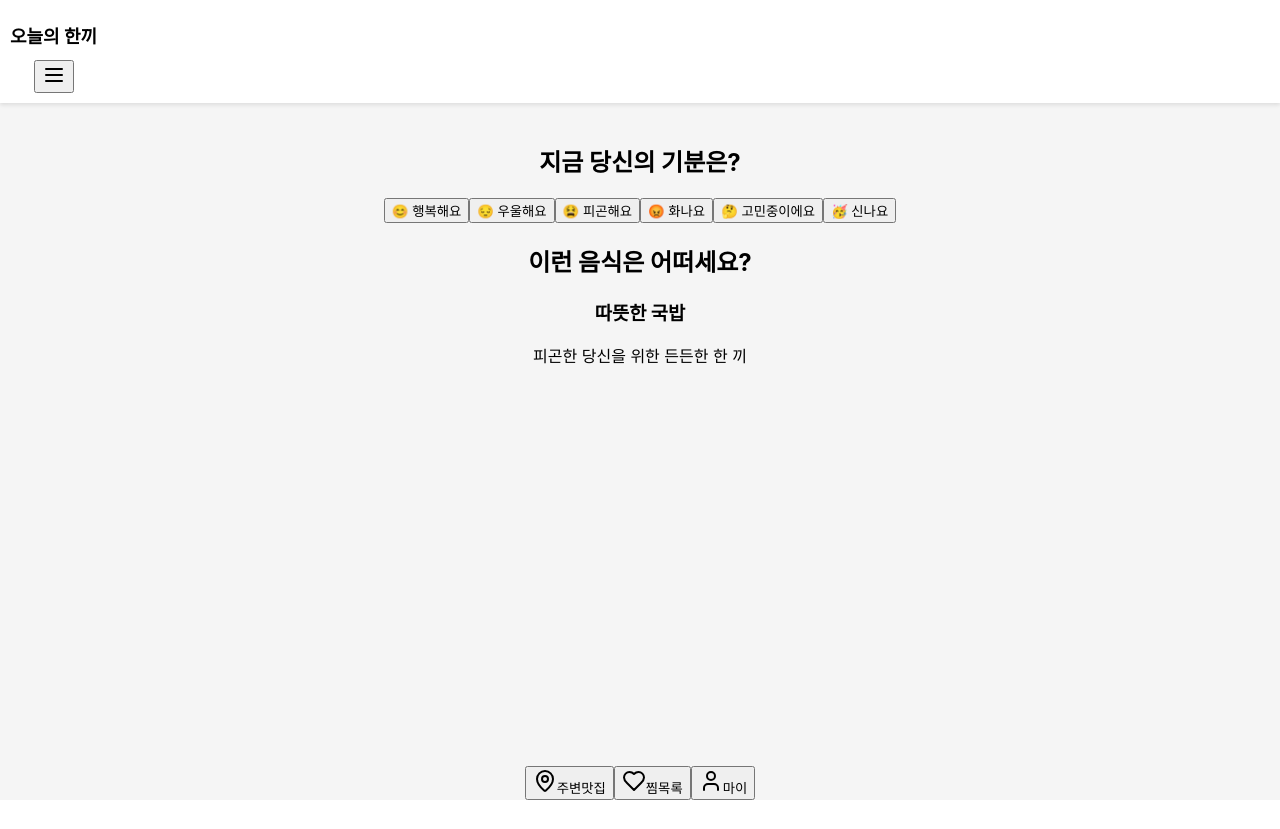
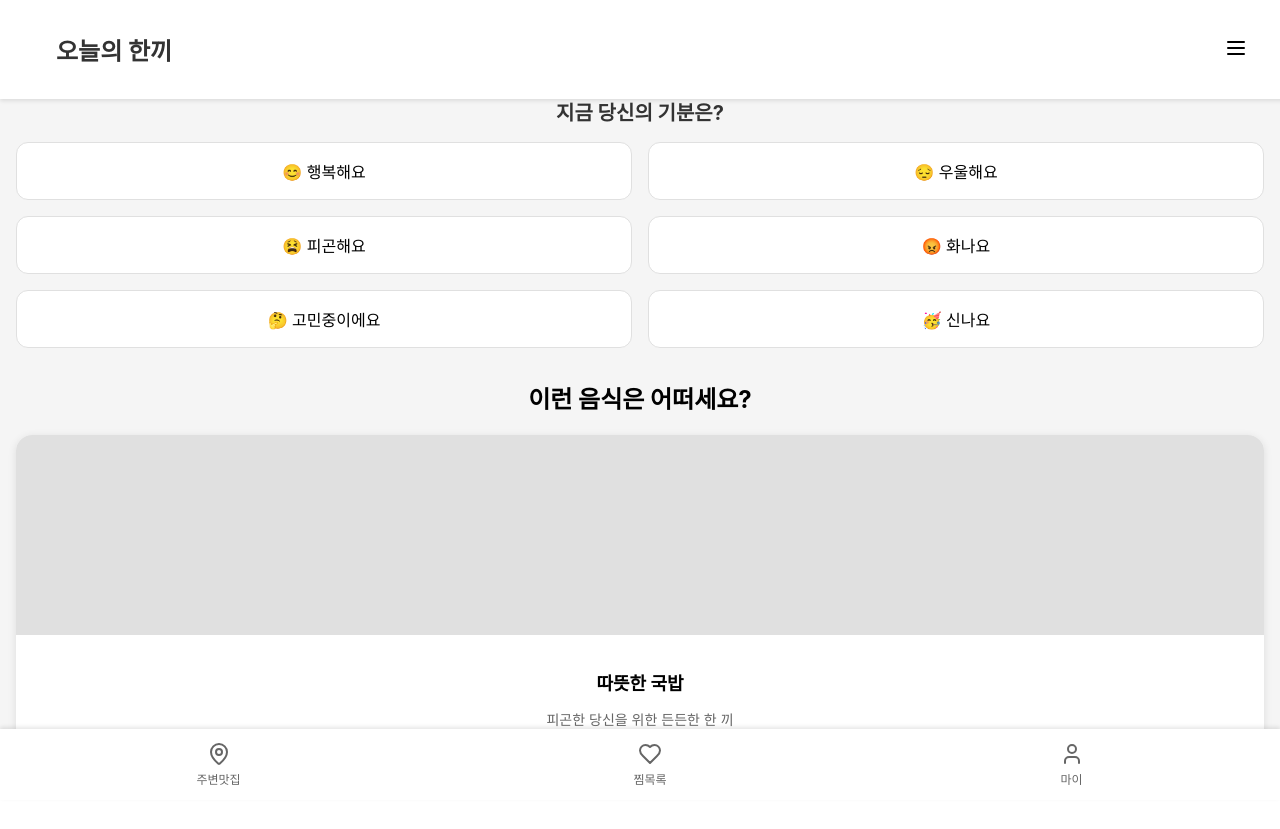
Before and after one commit to pnci1029/MoodBite, a React (Create React App) app in the folder MoodBite_FE/: page / in a window 1280 px wide. Before the commit the page ends 800 px from the top, so only its background shows below. Built offline with nearby package versions, Linux system fonts and the light colour scheme.

Commit message:
[feature] fix main scss

```diff
--- a/MoodBite_FE/src/style/testExecuted.module.scss
+++ b/MoodBite_FE/src/style/testExecuted.module.scss
@@ -1,119 +1,196 @@
 @import "common/variables";
-
 .container {
-  display: flex;
-  flex-direction: column;
+  position: relative;
+  width: 100%;
   height: 100vh;
   background-color: #f5f5f5;
 }
 
 .header {
-  display: flex;
-  justify-content: space-between;
-  align-items: center;
-  padding: 10px;
-  background-color: #fff;
+  position: fixed;
+  top: 0;
+  width: 100%;
+  padding: 1rem;
+  background-color: #ffffff;
   box-shadow: 0 2px 4px rgba(0, 0, 0, 0.1);
-}
+  z-index: 100;
 
-.logo {
-  font-size: 18px;
-  font-weight: bold;
-}
+  .headerContent {
+    display: flex;
+    justify-content: space-between;
+    align-items: center;
+    max-width: 1200px;
+    margin: 0 auto;
+  }
 
-.menu {
-  display: flex;
-  align-items: center;
-}
+  .logo {
+    font-size: 1.5rem;
+    font-weight: bold;
+    color: #333;
+  }
 
-.hamburgerMenu {
-  margin-left: 10px;
-  background: none;
-  border: none;
-  font-size: 16px;
-}
-
-.nav {
-  display: flex;
-  justify-content: space-around;
-  padding: 10px;
-  background-color: #fff;
-  box-shadow: 0 2px 4px rgba(0, 0, 0, 0.1);
-}
-
-.category {
-  display: flex;
-  list-style: none;
-  padding: 0;
-  margin: 0;
-}
-
-.category li {
-  margin: 0 10px;
-  font-size: 14px;
-  cursor: pointer;
+  .menuButton {
+    background: none;
+    border: none;
+    cursor: pointer;
+    padding: 0.5rem;
+  }
 }
 
 .mainContent {
-  flex-grow: 1;
-  display: flex;
-  flex-direction: column;
-  padding: 20px;
+  padding: 80px 1rem 70px;
+  overflow-y: auto;
 }
 
-.mapSection {
-  flex: 1;
-  background-color: #eee;
-  display: flex;
-  justify-content: center;
-  align-items: center;
+.moodSection {
+  margin-bottom: 2rem;
+
+  .sectionTitle {
+    font-size: 1.25rem;
+    font-weight: bold;
+    margin-bottom: 1rem;
+    color: #333;
+  }
+
+  .moodGrid {
+    display: grid;
+    grid-template-columns: repeat(2, 1fr);
+    gap: 1rem;
+  }
+
+  .moodButton {
+    padding: 1rem;
+    border: 1px solid #e0e0e0;
+    border-radius: 12px;
+    background-color: #ffffff;
+    font-size: 1rem;
+    display: flex;
+    flex-direction: column;
+    align-items: center;
+    gap: 0.5rem;
+    transition: all 0.2s ease;
+
+    &:active {
+      background-color: #f0f0f0;
+      transform: scale(0.98);
+    }
+  }
 }
 
-.map {
-  width: 100%;
-  height: 200px;
-  background-color: #ccc;
-  text-align: center;
-  line-height: 200px;
-  font-size: 18px;
+.foodSection {
+  .foodCards {
+    display: flex;
+    flex-direction: column;
+    gap: 1rem;
+  }
+
+  .foodCard {
+    background: #ffffff;
+    border-radius: 16px;
+    overflow: hidden;
+    box-shadow: 0 2px 8px rgba(0, 0, 0, 0.1);
+
+    .foodImage {
+      width: 100%;
+      height: 200px;
+      background-color: #e0e0e0;
+      background-size: cover;
+      background-position: center;
+    }
+
+    .foodInfo {
+      padding: 1rem;
+
+      h3 {
+        font-size: 1.125rem;
+        font-weight: bold;
+        margin-bottom: 0.5rem;
+      }
+
+      p {
+        color: #666;
+        font-size: 0.875rem;
+      }
+    }
+  }
 }
 
-.recommendSection {
-  flex: 1;
-  background-color: #eee;
+.bottomNav {
+  position: fixed;
+  bottom: 0;
+  width: 100%;
   display: flex;
-  flex-direction: column;
-  justify-content: center;
-  align-items: center;
-  margin-top: 20px;
+  justify-content: space-around;
+  background-color: #ffffff;
+  padding: 0.75rem 0;
+  box-shadow: 0 -2px 4px rgba(0, 0, 0, 0.1);
+
+  .navButton {
+    display: flex;
+    flex-direction: column;
+    align-items: center;
+    gap: 0.25rem;
+    background: none;
+    border: none;
+    color: #666;
+    font-size: 0.75rem;
+
+    &:active {
+      color: #333;
+    }
+  }
 }
 
-.recommendTitle {
-  font-size: 16px;
-  margin-bottom: 10px;
+.sideMenu {
+  position: fixed;
+  top: 0;
+  right: 0;
+  width: 80%;
+  height: 100vh;
+  background-color: #ffffff;
+  box-shadow: -2px 0 4px rgba(0, 0, 0, 0.1);
+  z-index: 200;
+  animation: slideIn 0.3s ease-out;
+
+  .menuHeader {
+    display: flex;
+    justify-content: space-between;
+    align-items: center;
+    padding: 1rem;
+    border-bottom: 1px solid #e0e0e0;
+
+    h2 {
+      font-size: 1.25rem;
+      font-weight: bold;
+    }
+
+    .closeButton {
+      background: none;
+      border: none;
+      padding: 0.5rem;
+    }
+  }
+
+  .menuList {
+    padding: 1rem 0;
+
+    li {
+      padding: 1rem;
+      border-bottom: 1px solid #f5f5f5;
+      cursor: pointer;
+
+      &:active {
+        background-color: #f5f5f5;
+      }
+    }
+  }
 }
 
-.image {
-  width: 100%;
-  height: 150px;
-  background-color: #ccc;
-  text-align: center;
-  line-height: 150px;
-  font-size: 18px;
+@keyframes slideIn {
+  from {
+    transform: translateX(100%);
+  }
+  to {
+    transform: translateX(0);
+  }
 }
-
-.components {
-  display: flex;
-  justify-content: space-between;
-  padding: 10px;
-  background-color: #fff;
-}
-
-.component1, .component2 {
-  width: 45%;
-  height: 100px;
-  background-color: #ccc;
-  text-align: center;
-  line-height: 100px;
-  font-size: 16px;
-}
```
